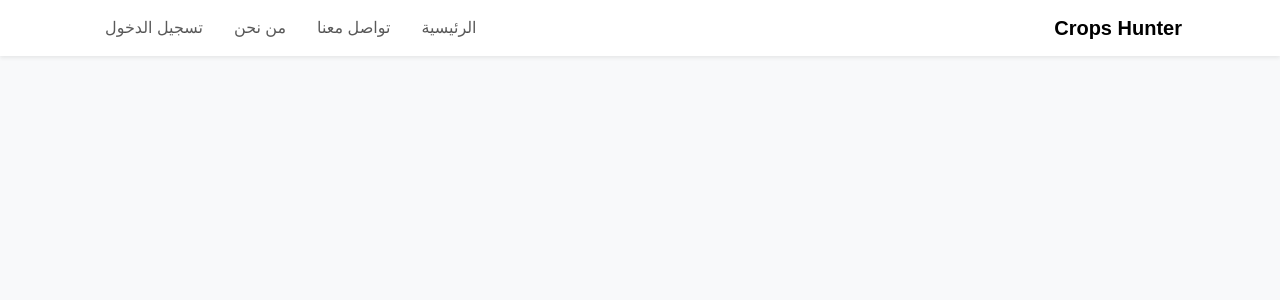
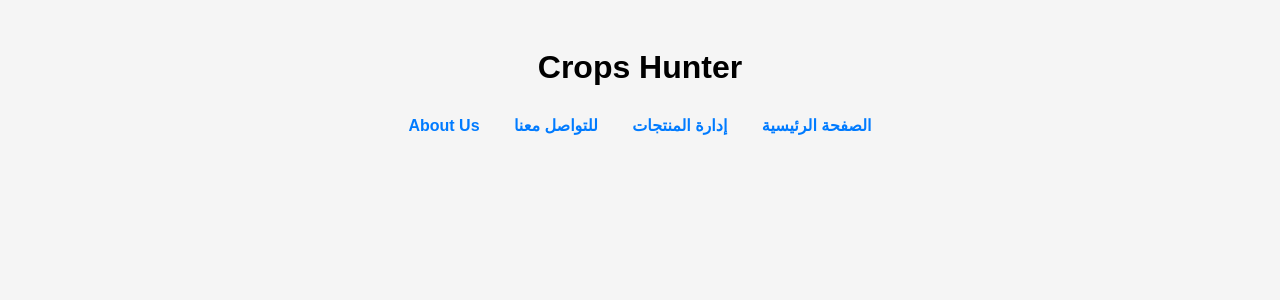
Before and after one commit to Aljaili-Elsmani/Crops-hunter, a Flask app: page / in a window 1280 px wide. Shown: the top 300 px of the page. Run offline with Flask 3, Linux system fonts and the light colour scheme.

Commit message:
Update index.html

```diff
--- a/templates/index.html
+++ b/templates/index.html
@@ -1,48 +1,5 @@
-<!DOCTYPE html>
-<html lang="ar" dir="rtl">
-<head>
-    <meta charset="UTF-8" />
-    <meta name="viewport" content="width=device-width, initial-scale=1" />
-    <title>Crops Hunter - الرئيسية</title>
-    <!-- Bootstrap CSS -->
-    <link href="https://cdn.jsdelivr.net/npm/bootstrap@5.3.0/dist/css/bootstrap.min.css" rel="stylesheet">
-    <style>
-        body {
-            font-family: Arial, sans-serif;
-            background-color: #f8f9fa;
-        }
-        .card-img-top {
-            height: 180px;
-            object-fit: cover;
-        }
-        .category-section {
-            margin-top: 40px;
-        }
-        .navbar-nav a {
-            margin-left: 15px;
-        }
-    </style>
-</head>
-<body>
-
-<nav class="navbar navbar-expand-lg navbar-light bg-white shadow-sm">
-  <div class="container">
-    <a class="navbar-brand fw-bold" href="{{ url_for('index') }}">Crops Hunter</a>
-    <div class="collapse navbar-collapse justify-content-end">
-      <ul class="navbar-nav">
-        <li class="nav-item"><a class="nav-link" href="{{ url_for('index') }}">الرئيسية</a></li>
-        <li class="nav-item"><a class="nav-link" href="{{ url_for('contact') }}">تواصل معنا</a></li>
-        <li class="nav-item"><a class="nav-link" href="{{ url_for('about') }}">من نحن</a></li>
-        {% if session.get('logged_in') %}
-          <li class="nav-item"><a class="nav-link" href="{{ url_for('add_product') }}">إضافة منتج</a></li>
-          <li class="nav-item"><a class="nav-link" href="{{ url_for('logout') }}">تسجيل الخروج</a></li>
-        {% else %}
-          <li class="nav-item"><a class="nav-link" href="{{ url_for('login') }}">تسجيل الدخول</a></li>
-        {% endif %}
-      </ul>
-    </div>
-  </div>
-</nav>
+{% extends 'base.html' %}
+{% block content %}
 
 <div class="container mt-4">
 
@@ -65,7 +22,6 @@
         {% for product in products %}
           <div class="col">
             <div class="card h-100 shadow-sm">
-              <!-- صور افتراضية حسب الفئة -->
               {% if category == 'حبوب' %}
                 <img src="https://cdn-icons-png.flaticon.com/512/616/616408.png" class="card-img-top" alt="حبوب">
               {% elif category == 'خضروات' %}
@@ -80,20 +36,15 @@
 
               <div class="card-body">
                 <h5 class="card-title">{{ product.name }}</h5>
-                <p class="card-text mb-1"><strong>السعر:</strong> {{ "{:,}".format(int(product.price.replace(',', ''))) }} جنيه سوداني</p>
+                <p class="card-text mb-1"><strong>السعر:</strong> {{ "{:,}".format(product.price | int) }} جنيه سوداني</p>
                 <p class="card-text mb-1"><strong>الوحدة:</strong> {{ product.unit or '-' }}</p>
                 <p class="card-text mb-1"><strong>الكمية:</strong> {{ product.quantity or '-' }}</p>
                 <p class="card-text mb-1"><strong>مكان الإنتاج:</strong> {{ product.origin or '-' }}</p>
                 <p class="card-text mb-1"><strong>تاريخ الإنتاج:</strong> {{ product.production_date or '-' }}</p>
               </div>
               <div class="card-footer bg-white d-flex justify-content-between">
-                <!-- زر طلب واتساب -->
-                <a href="https://wa.me/249916399000?text=مرحبًا، أرغب في طلب {{ product.name }} (الكمية: ....). 🔹 الاسم: 🔹 مكان الاستلام:" target="_blank" class="btn btn-success btn-sm">
+                <a href="https://wa.me/249916399000?text=مرحبًا، أرغب في طلب {{ product.name }} (الكمية: {{ product.quantity or '---' }}). 🔹 الاسم: 🔹 مكان الاستلام:" target="_blank" class="btn btn-success btn-sm">
                   اطلب عبر واتساب
-                </a>
-                <!-- زر عرض التفاصيل (اختياري، يمكنك إزالته إذا لا تريد) -->
-                <a href="{{ url_for('view_product', product_id=product.id) }}" class="btn btn-primary btn-sm">
-                  عرض التفاصيل
                 </a>
               </div>
             </div>
@@ -105,8 +56,4 @@
   {% endfor %}
 </div>
 
-<!-- Bootstrap JS مع Popper -->
-<script src="https://cdn.jsdelivr.net/npm/bootstrap@5.3.0/dist/js/bootstrap.bundle.min.js"></script>
-
-</body>
-</html>
+{% endblock %}
```
